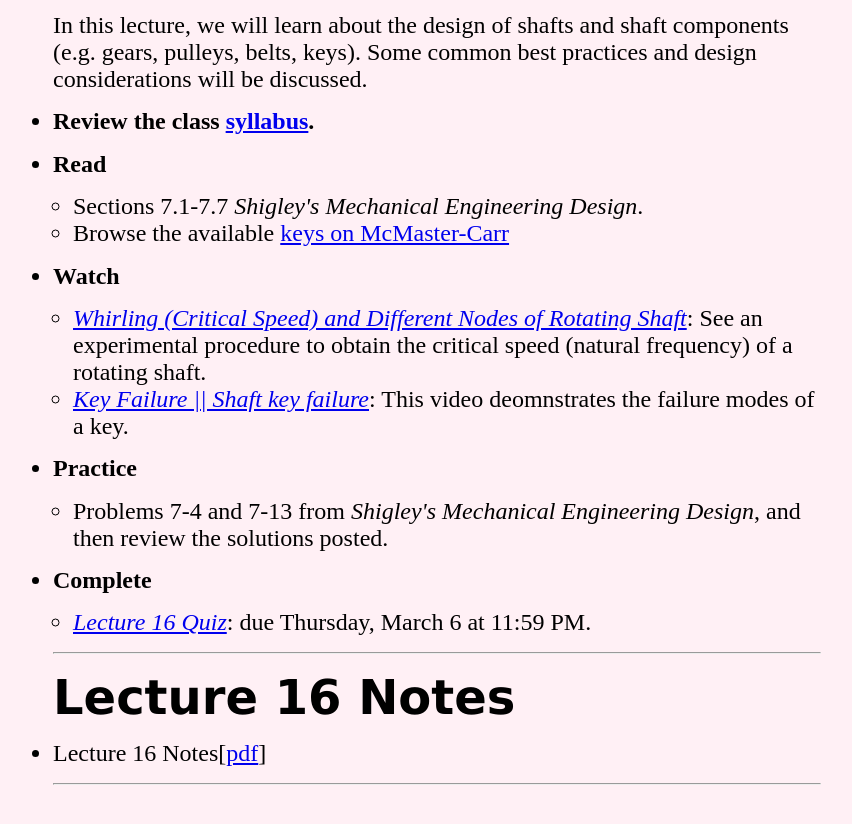
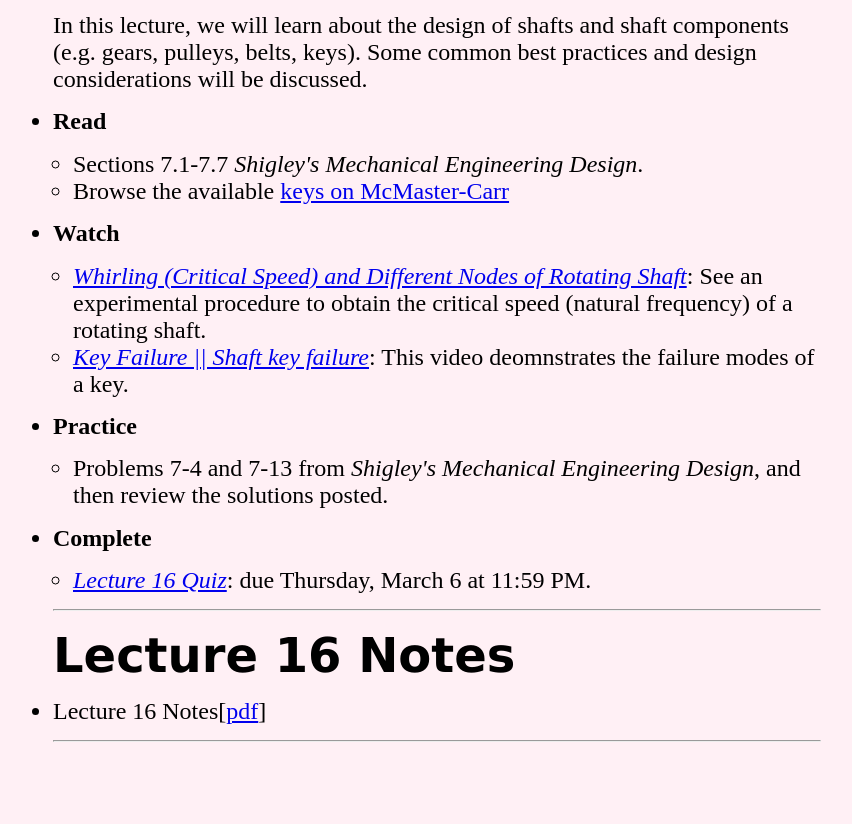
Before and after one commit to lginsberg3/personalsite, a plain HTML site: page teaching/2025Spring/MET4501/Design/Chapter7.html in a window 1280 px wide. Shown: the part 2609-3433 px from the top of the page, without its empty margins (203-1055 px from the left). Drawn offline with Linux system fonts and the light colour scheme.

Commit message:
Update Chapter7.html

```diff
--- a/teaching/2025Spring/MET4501/Design/Chapter7.html
+++ b/teaching/2025Spring/MET4501/Design/Chapter7.html
@@ -69,10 +69,6 @@
       </p>
       <ul>
           <li>
-              <strong>Review the class <a href="../Syllabus/MET 4501Machine Design_syllabus_Spring_25.pdf" dowload="MET 4501Machine Design_syllabus_Spring_25.pdf">syllabus</a>.</strong>
-          </li>
-        <p></p>
-          <li>
               <strong>Read</strong>
               <ul>
                   <li>Sections 7.1-7.7 <i>Shigley's Mechanical Engineering Design</i>.</li>
```
